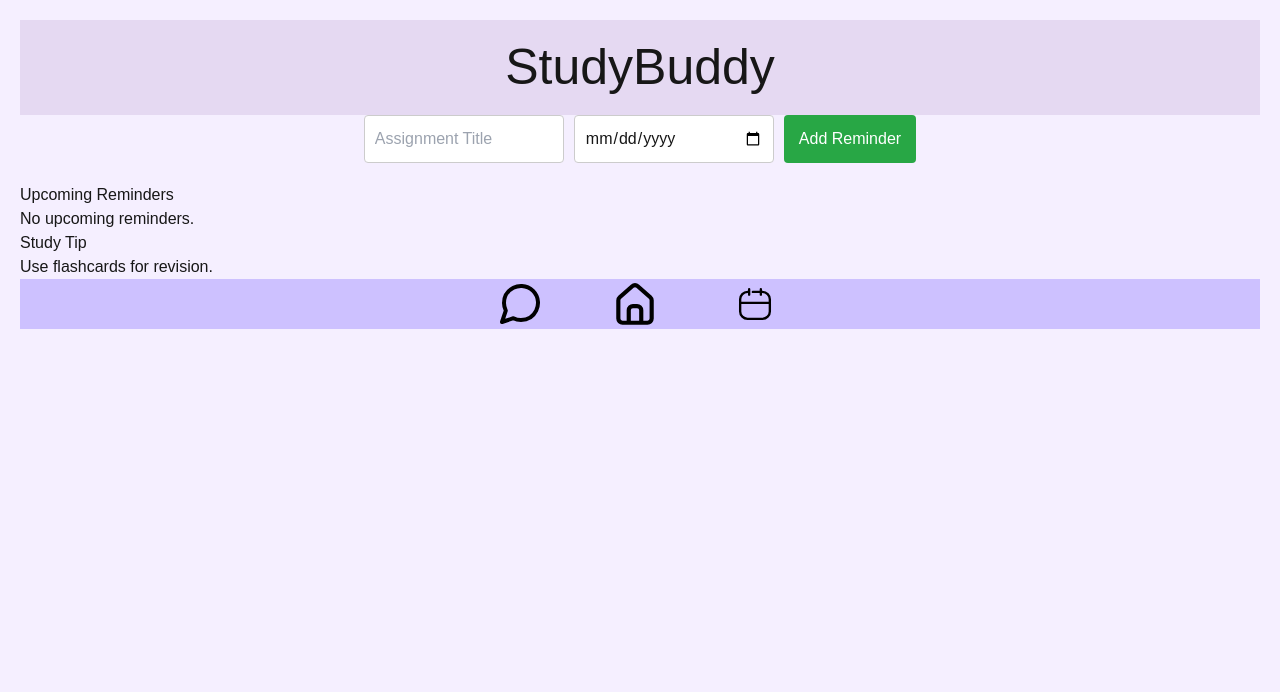
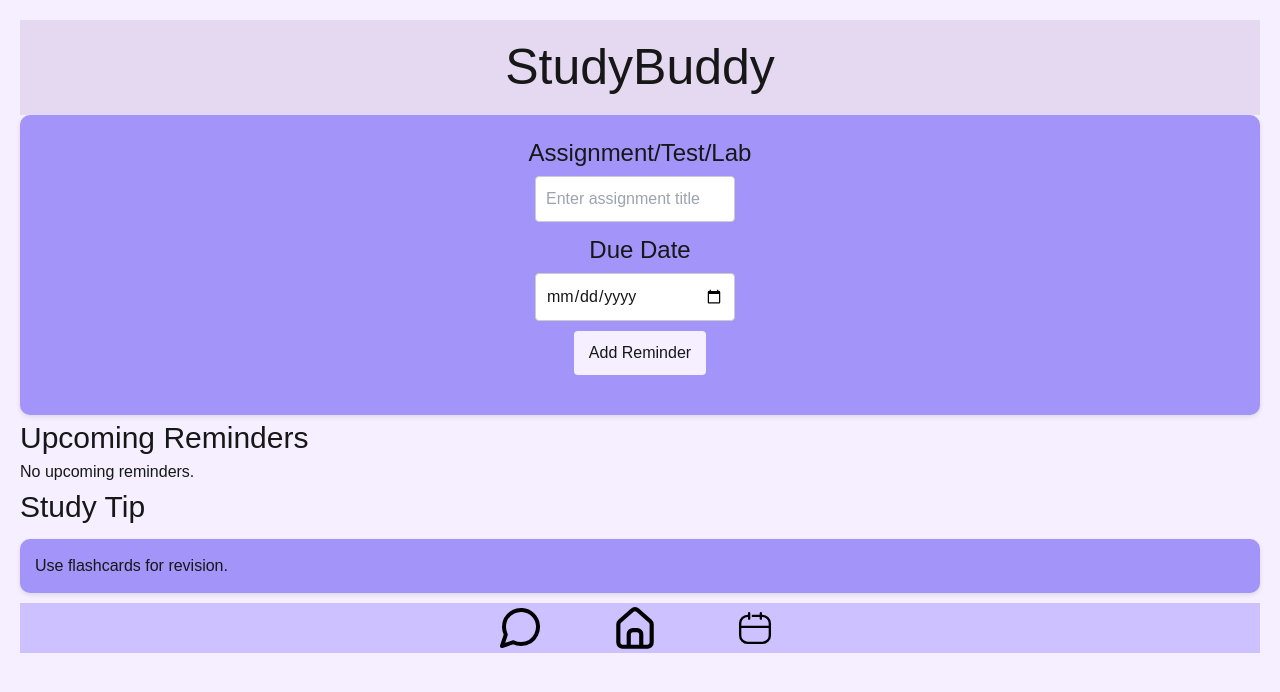
Before and after one commit to KrishnaClarke/studybuddy, a Next.js app: page / in a window 1280 px wide. Shown: the top 692 px of the page. Built offline with nearby package versions, Linux system fonts and the light colour scheme.

Commit message:
styling changes

```diff
--- a/src/AddReminder.js
+++ b/src/AddReminder.js
@@ -15,21 +15,59 @@ const AddReminder = ({ addReminder }) => {
   };
 
   return (
-    <form onSubmit={handleSubmit}>
+    <form
+      onSubmit={handleSubmit}
+      style={{
+        display: "flex",
+        flexDirection: "column",
+        alignItems: "center",
+        marginBottom: "20px",
+      }}
+    >
+      <label
+        className="formtitle"
+        htmlFor="title"
+        style={{ marginBottom: "5px" }}
+      >
+        Assignment/Test/Lab
+      </label>
       <input
         type="text"
-        placeholder="Assignment Title"
+        id="title"
+        placeholder="Enter assignment title"
         value={title}
         onChange={(e) => setTitle(e.target.value)}
         required
+        style={{
+          padding: "10px",
+          marginBottom: "10px",
+          width: "200px",
+          border: "1px solid #ccc",
+          borderRadius: "4px",
+        }}
       />
+      <label
+        className="formtitle"
+        htmlFor="date"
+        style={{ marginBottom: "5px" }}
+      >
+        Due Date
+      </label>
       <input
         type="date"
+        id="date"
         value={date}
         onChange={(e) => setDate(e.target.value)}
         required
+        style={{
+          padding: "10px",
+          marginBottom: "10px",
+          width: "200px",
+          border: "1px solid #ccc",
+          borderRadius: "4px",
+        }}
       />
-      <button type="submit">Add Reminder</button>
+      <button>Add Reminder</button>
     </form>
   );
 };
--- a/src/Home.js
+++ b/src/Home.js
@@ -1,133 +1,3 @@
-// // src/Home.js
-// import React, { useState, useEffect } from "react";
-// import AddReminder from "./AddReminder"; // Import the AddReminder component
-
-// const Home = () => {
-//   const [reminders, setReminders] = useState([]);
-//   const [randomTip, setRandomTip] = useState("");
-
-//   const studyTips = [
-//     "Take regular breaks.",
-//     "Stay organized.",
-//     "Practice active recall.",
-//     "Teach someone else.",
-//     "Use flashcards for revision.",
-//     "Set specific goals for each study session.",
-//   ];
-
-//   useEffect(() => {
-//     // Select a random study tip
-//     const tip = studyTips[Math.floor(Math.random() * studyTips.length)];
-//     setRandomTip(tip);
-//   }, []);
-
-//   const addReminder = (reminder) => {
-//     setReminders([...reminders, reminder]);
-//   };
-
-//   return (
-//     <div style={{ padding: "20px" }}>
-//       <h1 className="title">StudyBuddy</h1>
-//       <AddReminder addReminder={addReminder} />
-//       <svg
-//         className="addicon"
-//         xmlns="http://www.w3.org/2000/svg"
-//         xmlSpace="preserve"
-//         id="add"
-//         x="0"
-//         y="0"
-//         version="1.1"
-//         viewBox="0 0 29 29"
-//       >
-//         <path d="M14.5 27.071c-6.893 0-12.5-5.607-12.5-12.5s5.607-12.5 12.5-12.5S27 7.678 27 14.571s-5.607 12.5-12.5 12.5zm0-23c-5.79 0-10.5 4.71-10.5 10.5s4.71 10.5 10.5 10.5S25 20.36 25 14.571s-4.71-10.5-10.5-10.5z"></path>
-//         <path d="M14.5 21.571a1 1 0 0 1-1-1v-12a1 1 0 0 1 2 0v12a1 1 0 0 1-1 1z"></path>
-//         <path d="M20.5 15.571h-12a1 1 0 0 1 0-2h12a1 1 0 0 1 0 2z"></path>
-//       </svg>
-//       <h2>Upcoming Reminders</h2>
-//       {reminders.length === 0 ? (
-//         <p>No upcoming reminders.</p>
-//       ) : (
-//         <ul>
-//           {reminders.map((reminder, index) => (
-//             <li key={index}>
-//               <strong>{reminder.title}</strong> - Due on {reminder.date}
-//             </li>
-//           ))}
-//         </ul>
-//       )}
-//       <h2>Study Tip</h2>
-//       <p>{randomTip}</p>
-
-//       <div className="bottombanner">
-//         <Link href="/messages">
-//           <svg
-//             className="messageicon"
-//             xmlns="http://www .w3.org/2000/svg"
-//             width="20"
-//             height="20"
-//             viewBox="0 0 20 20"
-//             id="message"
-//           >
-//             <g
-//               id="Page-1"
-//               fill="none"
-//               fillRule="evenodd"
-//               stroke="none"
-//               strokeLinecap="round"
-//               strokeLinejoin="round"
-//               strokeWidth="1"
-//             >
-//               <g
-//                 id="Artboard"
-//                 stroke="#000"
-//                 strokeWidth="2"
-//                 transform="translate(-1687 -1753)"
-//               >
-//                 <g id="message-circle" transform="translate(1688 1754)">
-//                   <path
-//                     id="Shape"
-//                     d="M18 8.5a8.38 8.38 0 0 1-.9 3.8A8.5 8.5 0 0 1 9.5 17a8.38 8.38 0 0 1-3.8-.9L0 18l1.9-5.7A8.38 8.38 0 0 1 1 8.5 8.5 8.5 0 0 1 5.7.9 8.38 8.38 0 0 1 9.5 0h.5a8.48 8.48 0 0 1 8 8v.5z"
-//                   ></path>
-//                 </g>
-//               </g>
-//             </g>
-//           </svg>
-//         </Link>
-//         <Link href="/home">
-//           <svg
-//             className="homeicon"
-//             xmlns="http://www.w3.org/2000/svg"
-//             viewBox="0 0 24 24"
-//             id="home"
-//           >
-//             <path d="M20,8h0L14,2.74a3,3,0,0,0-4,0L4,8a3,3,0,0,0-1,2.26V19a3,3,0,0,0,3,3H18a3,3,0,0,0,3-3V10.25A3,3,0,0,0,20,8ZM14,20H10V15a1,1,0,0,1,1-1h2a1,1,0,0,1,1,1Zm5-1a1,1,0,0,1-1,1H16V15a3,3,0,0,0-3-3H11a3,3,0,0,0-3,3v5H6a1,1,0,0,1-1-1V10.25a1,1,0,0,1,.34-.75l6-5.25a1,1,0,0,1,1.32,0l6,5.25a1,1,0,0,1,.34.75Z"></path>
-//           </svg>
-//         </Link>
-//         <Link href="/calendar">
-//           <svg
-//             className="calendaricon"
-//             xmlns="http://www.w3.org/2000/svg"
-//             width="128"
-//             height="128"
-//             fill="none"
-//             viewBox="0 0 128 128"
-//             id="calendar"
-//           >
-//             <path
-//               stroke="#000"
-//               strokeLinecap="round"
-//               strokeWidth="6"
-//               d="M45 33V33C34.5066 33 26 41.5066 26 52L26 83C26 93.4934 34.5066 102 45 102V102L64 102 83 102V102C93.4934 102 102 93.4934 102 83L102 52C102 41.5066 93.4934 33 83 33V33L73.5 33 64 33 58.5 33M49 40V26M79 40V26M28 61H101.5"
-//             ></path>
-//           </svg>
-//         </Link>
-//       </div>
-//     </div>
-//   );
-// };
-
-// export default Home;
-
 "use client";
 
 import React, { useState, useEffect } from "react";
@@ -177,8 +47,11 @@ const Home = () => {
         <h1 className="title">StudyBuddy</h1>
       </header>
 
-      <AddReminder addReminder={addReminder} />
-      <h2>Upcoming Reminders</h2>
+      <div className="container">
+        <AddReminder addReminder={addReminder} />
+      </div>
+
+      <h2 className="head">Upcoming Reminders</h2>
       {reminders.length === 0 ? (
         <p>No upcoming reminders.</p>
       ) : (
@@ -223,8 +96,8 @@ const Home = () => {
           ))}
         </ul>
       )}
-      <h2>Study Tip</h2>
-      <p>{randomTip}</p>
+      <h2 className="head">Study Tip</h2>
+      <p className="tips">{randomTip}</p>
       <div className="bottombanner">
         <svg
           className="messageicon"
--- a/src/style.css
+++ b/src/style.css
@@ -13,6 +13,15 @@ header{
     margin: 0px;
   }
 
+.head{
+    font-size: 30px;
+}
+.container{
+    background: #A294F9;
+    padding: 20px;
+    border-radius: 10px;
+    box-shadow: 0 2px 5px rgba(0, 0, 0, 0.1);
+}
   .bottombanner{
     background-color: #CDC1FF;
     display: flex;
@@ -80,15 +89,14 @@ input[type="date"] {
 
 button {
     padding: 10px 15px;
-    background-color: #28a745;
-    color: white;
+    background-color: #F5EFFF;
     border: none;
     border-radius: 4px;
     cursor: pointer;
 }
 
 button:hover {
-    background-color: #218838;
+    background-color: #CDC1FF;
 }
 
 ul {
@@ -97,20 +105,34 @@ ul {
 }
 
 li {
-    background: white;
+    background: #A294F9;
     margin: 10px 0;
     padding: 15px;
-    border-radius: 4px;
+    border-radius: 10px;
     box-shadow: 0 2px 5px rgba(0, 0, 0, 0.1);
     display: flex;
     justify-content: space-between;
     align-items: center;
 }
 
+.tips{
+    background: #A294F9;
+    margin: 10px 0;
+    padding: 15px;
+    border-radius: 10px;
+    box-shadow: 0 2px 5px rgba(0, 0, 0, 0.1);
+    display: flex;
+    justify-content: space-between;
+    align-items: center;
+}
 li button {
-    background-color: #007bff;
+    background-color: #F5EFFF;
 }
 
 li button:hover {
-    background-color: #0056b3;
+    background-color: #CDC1FF;
 }
+
+.formtitle{
+    font-size: 24px;
+}
```
